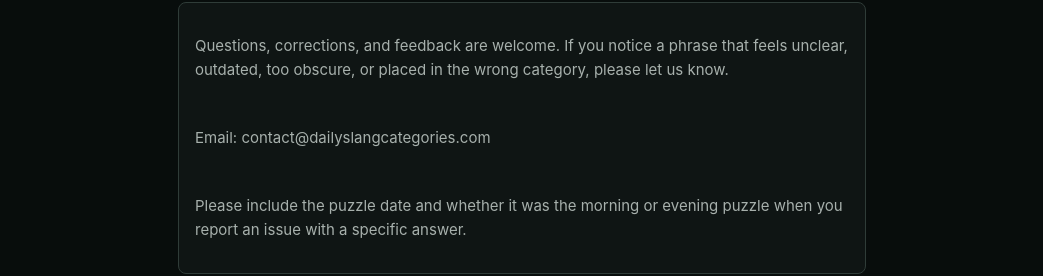
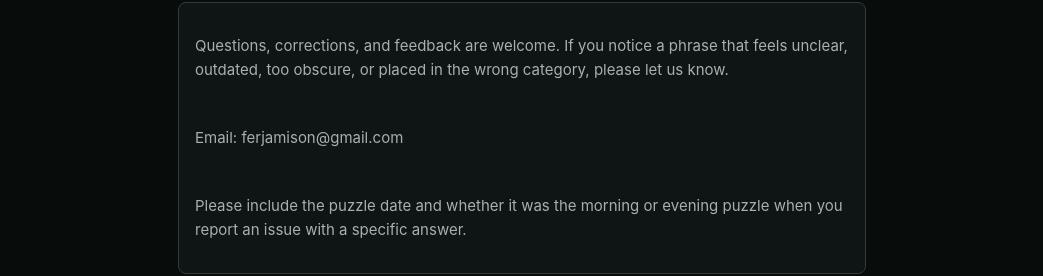
Before and after one commit to ferjamison/daily-slang-connections, a Next.js app: page /contact in a window 1280 px wide. Shown: the part 144-420 px from the top of the page, without its empty margins (118-1161 px from the left). Built offline with nearby package versions, Linux system fonts and the light colour scheme.

Commit message:
Update public contact email

```diff
--- a/app/contact/page.tsx
+++ b/app/contact/page.tsx
@@ -15,7 +15,7 @@ export default function ContactPage() {
           unclear, outdated, too obscure, or placed in the wrong category, please let us know.
         </p>
         <p>
-          Email: <a href="mailto:contact@dailyslangcategories.com">contact@dailyslangcategories.com</a>
+          Email: <a href="mailto:ferjamison@gmail.com">ferjamison@gmail.com</a>
         </p>
         <p>
           Please include the puzzle date and whether it was the morning or evening puzzle when you
--- a/app/privacy-policy/page.tsx
+++ b/app/privacy-policy/page.tsx
@@ -36,7 +36,7 @@ export default function PrivacyPolicyPage() {
         <h2>Contact</h2>
         <p>
           For privacy questions, email{" "}
-          <a href="mailto:contact@dailyslangcategories.com">contact@dailyslangcategories.com</a>.
+          <a href="mailto:ferjamison@gmail.com">ferjamison@gmail.com</a>.
         </p>
       </section>
     </main>
--- a/app/terms/page.tsx
+++ b/app/terms/page.tsx
@@ -30,7 +30,7 @@ export default function TermsPage() {
         <h2>Contact</h2>
         <p>
           For questions about these terms, email{" "}
-          <a href="mailto:contact@dailyslangcategories.com">contact@dailyslangcategories.com</a>.
+          <a href="mailto:ferjamison@gmail.com">ferjamison@gmail.com</a>.
         </p>
       </section>
     </main>
```
